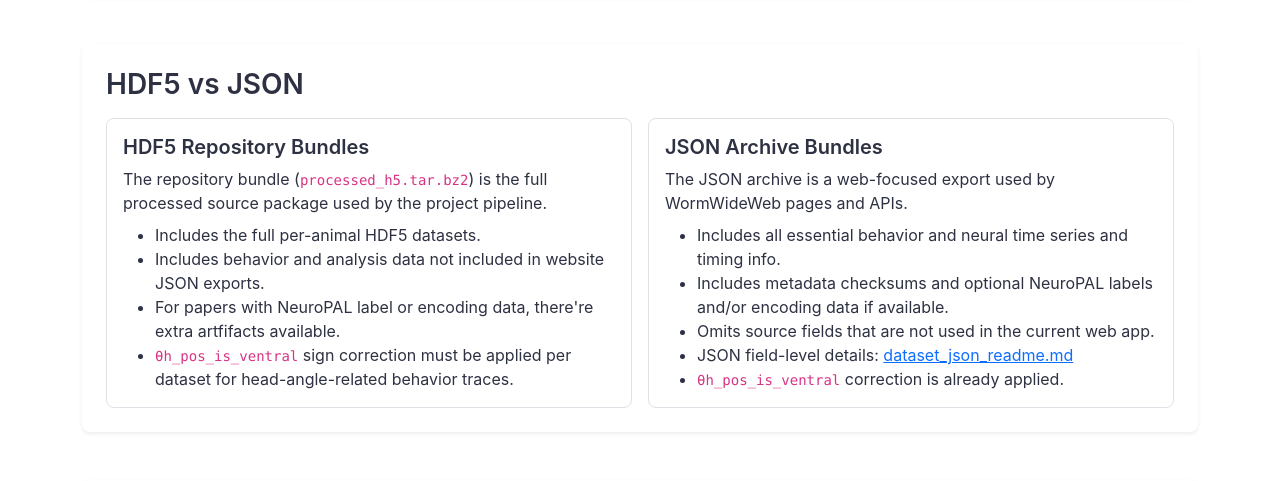
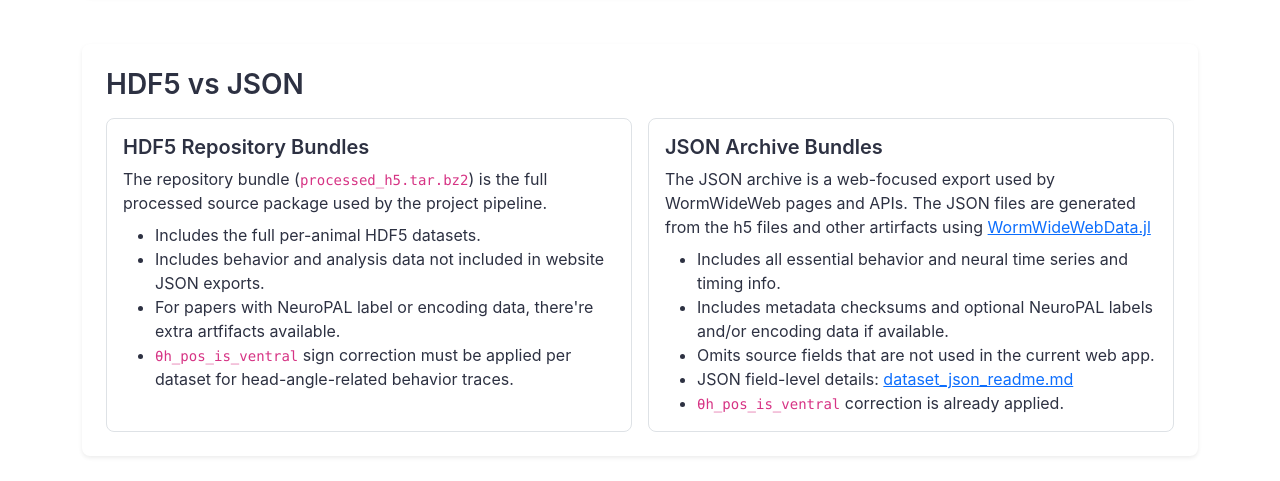
Before and after one commit to flavell-lab/WormWideWeb, a Django app: page /about/datasets/ in a window 1280 px wide. Shown: the part 586-1067 px from the top of the page. Run offline with Django 5.2, Linux system fonts and the light colour scheme; data that the repository does not hold is empty; parts of the project's set-up code (start-up, migrations or seed data) failed here and were passed over; some libraries are stand-ins or nearby versions.

Commit message:
add a bit about json file generation package

```diff
--- a/src/core/templates/core/about_datasets.html
+++ b/src/core/templates/core/about_datasets.html
@@ -102,6 +102,7 @@
                                 <h5 class="fw-semibold">JSON Archive Bundles</h5>
                                 <p class="mb-2">
                                     The JSON archive is a web-focused export used by WormWideWeb pages and APIs.
+                                    The JSON files are generated from the h5 files and other artirfacts using <a href="https://github.com/flavell-lab/WormWideWebData.jl">WormWideWebData.jl</a>
                                 </p>
                                 <ul class="mb-0">
                                     <li>Includes all essential behavior and neural time series and timing info.</li>
```
